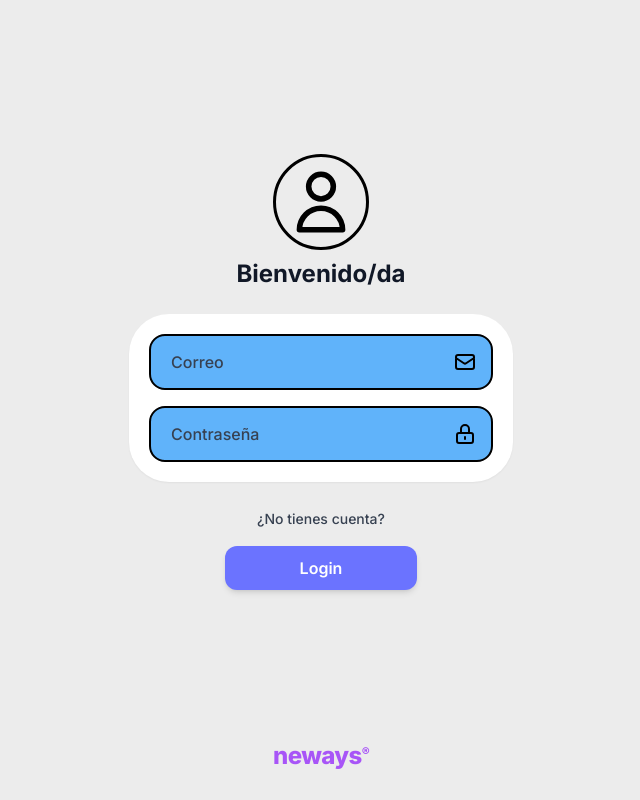
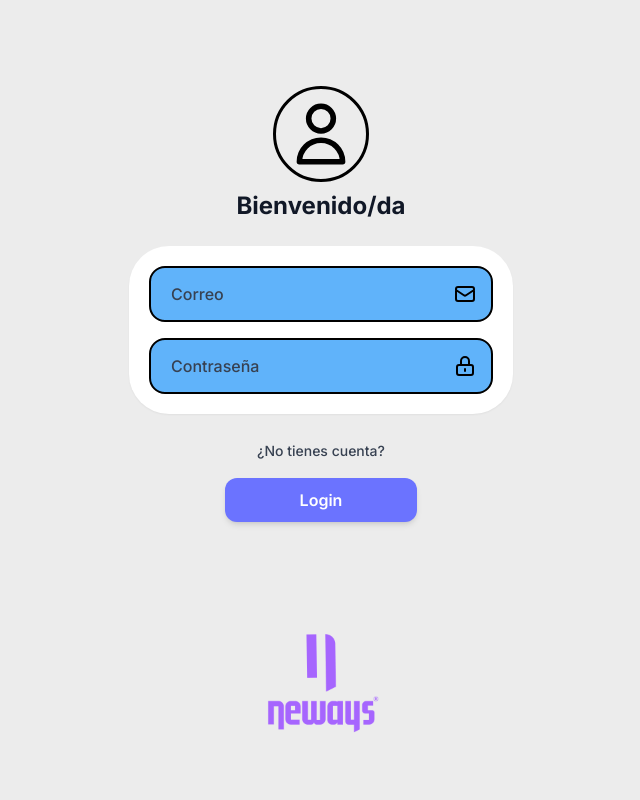
Before and after one commit to vmValeriaMontano/Proyecto_Neways, a React (Vite) app in the folder neways-frontend/: page /login in a window 1280 px wide. Shown: the whole page, without its empty margins (319-959 px from the left). Built offline with nearby package versions, Linux system fonts and the light colour scheme.

Commit message:
mejorar: Login redireccionamiento a Register completo

```diff
--- a/neways-frontend/src/pages/Login.jsx
+++ b/neways-frontend/src/pages/Login.jsx
@@ -1,16 +1,14 @@
-import React, { useState } from 'react';
-import axios from 'axios';
+import React, { useState } from "react";
+import axios from "axios";
+import { Link } from "react-router-dom"; // Importamos Link para la navegación real de rutas
 
 const Login = ({ onLoginSuccess }) => {
-  const [isRegistering, setIsRegistering] = useState(false);
-
   const [formData, setFormData] = useState({
-    full_name: '',
-    email: '',
-    password: '',
+    email: "",
+    password: "",
   });
 
-  const [error, setError] = useState('');
+  const [error, setError] = useState("");
 
   const handleChange = (e) => {
     setFormData({ ...formData, [e.target.name]: e.target.value });
@@ -18,36 +16,32 @@ const Login = ({ onLoginSuccess }) => {
 
   const handleSubmit = async (e) => {
     e.preventDefault();
-    setError('');
+    setError("");
 
-    const endpoint = isRegistering
-      ? 'http://localhost:5000/api/auth/register'
-      : 'http://localhost:5000/api/auth/login';
+    const endpoint = "http://localhost:5000/api/auth/login";
 
     try {
       const response = await axios.post(endpoint, formData);
 
       if (response.data.token) {
-        localStorage.setItem('token', response.data.token);
-        localStorage.setItem('user', JSON.stringify(response.data.user || {}));
+        localStorage.setItem("token", response.data.token);
+        localStorage.setItem("user", JSON.stringify(response.data.user || {}));
 
         // Ejecuta la redirección instantánea configurada en App.jsx
         if (onLoginSuccess) onLoginSuccess();
-      } else if (isRegistering) {
-        alert('Usuario registrado exitosamente. Ahora puedes iniciar sesión.');
-        setIsRegistering(false);
       }
     } catch (err) {
-      setError(err.response?.data?.message || 'Ocurrió un error. Verifica tus credenciales.');
+      setError(
+        err.response?.data?.message ||
+          "Ocurrió un error. Verifica tus credenciales.",
+      );
     }
   };
 
   return (
     <div className="min-h-screen flex flex-col items-center justify-between bg-[#ececec] py-8 px-4 font-sans text-gray-800">
-
       {/* Contenedor principal centrado */}
       <div className="w-full max-w-sm flex flex-col items-center my-auto space-y-6">
-
         {/* Ícono de usuario e ícono del perfil */}
         <div className="flex flex-col items-center space-y-2">
           <div className="w-24 h-24 rounded-full border-[3px] border-black flex items-center justify-center p-2">
@@ -58,40 +52,24 @@ const Login = ({ onLoginSuccess }) => {
               viewBox="0 0 24 24"
               strokeWidth="1.8"
             >
-              <path strokeLinecap="round" strokeLinejoin="round" d="M16 7a4 4 0 11-8 0 4 4 0 018 0zM12 14a7 7 0 00-7 7h14a7 7 0 00-7-7z" />
+              <path
+                strokeLinecap="round"
+                strokeLinejoin="round"
+                d="M16 7a4 4 0 11-8 0 4 4 0 018 0zM12 14a7 7 0 00-7 7h14a7 7 0 00-7-7z"
+              />
             </svg>
           </div>
           <h2 className="text-2xl font-bold text-gray-900">
-            {isRegistering ? 'Crear Cuenta' : 'Bienvenido/da'}
+            Bienvenido/da
           </h2>
         </div>
 
         {/* Tarjeta blanca con bordes redondeados que envuelve los inputs */}
         <form onSubmit={handleSubmit} className="w-full space-y-4">
           <div className="bg-white p-5 rounded-[2.5rem] shadow-sm space-y-4">
-
             {error && (
               <div className="bg-red-100 border border-red-400 text-red-700 text-xs p-2.5 rounded-2xl text-center">
                 {error}
-              </div>
-            )}
-
-            {isRegistering && (
-              <div className="relative flex items-center">
-                <input
-                  name="full_name"
-                  type="text"
-                  required
-                  value={formData.full_name}
-                  onChange={handleChange}
-                  placeholder="Nombre Completo"
-                  className="w-full py-3.5 pl-5 pr-12 bg-[#60b3fa] text-gray-900 placeholder-gray-700 rounded-2xl border-2 border-black font-medium focus:outline-none"
-                />
-                <div className="absolute right-4 pointer-events-none text-black">
-                  <svg className="w-6 h-6" fill="none" stroke="currentColor" viewBox="0 0 24 24" strokeWidth="2">
-                    <path strokeLinecap="round" strokeLinejoin="round" d="M16 7a4 4 0 11-8 0 4 4 0 018 0zM12 14a7 7 0 00-7 7h14a7 7 0 00-7-7z" />
-                  </svg>
-                </div>
               </div>
             )}
 
@@ -107,8 +85,18 @@ const Login = ({ onLoginSuccess }) => {
                 className="w-full py-3.5 pl-5 pr-12 bg-[#60b3fa] text-gray-900 placeholder-gray-700 rounded-2xl border-2 border-black font-medium focus:outline-none"
               />
               <div className="absolute right-4 pointer-events-none text-black">
-                <svg className="w-6 h-6" fill="none" stroke="currentColor" viewBox="0 0 24 24" strokeWidth="2">
-                  <path strokeLinecap="round" strokeLinejoin="round" d="M3 8l7.89 5.26a2 2 0 002.22 0L21 8M5 19h14a2 2 0 002-2V7a2 2 0 00-2-2H5a2 2 0 00-2 2v10a2 2 0 002 2z" />
+                <svg
+                  className="w-6 h-6"
+                  fill="none"
+                  stroke="currentColor"
+                  viewBox="0 0 24 24"
+                  strokeWidth="2"
+                >
+                  <path
+                    strokeLinecap="round"
+                    strokeLinejoin="round"
+                    d="M3 8l7.89 5.26a2 2 0 002.22 0L21 8M5 19h14a2 2 0 002-2V7a2 2 0 00-2-2H5a2 2 0 00-2 2v10a2 2 0 002 2z"
+                  />
                 </svg>
               </div>
             </div>
@@ -125,31 +113,40 @@ const Login = ({ onLoginSuccess }) => {
                 className="w-full py-3.5 pl-5 pr-12 bg-[#60b3fa] text-gray-900 placeholder-gray-700 rounded-2xl border-2 border-black font-medium focus:outline-none"
               />
               <div className="absolute right-4 pointer-events-none text-black">
-                <svg className="w-6 h-6" fill="none" stroke="currentColor" viewBox="0 0 24 24" strokeWidth="2">
-                  <path strokeLinecap="round" strokeLinejoin="round" d="M12 15v2m-6 4h12a2 2 0 002-2v-6a2 2 0 00-2-2H6a2 2 0 00-2 2v6a2 2 0 002 2zm10-10V7a4 4 0 00-8 0v4h8z" />
+                <svg
+                  className="w-6 h-6"
+                  fill="none"
+                  stroke="currentColor"
+                  viewBox="0 0 24 24"
+                  strokeWidth="2"
+                >
+                  <path
+                    strokeLinecap="round"
+                    strokeLinejoin="round"
+                    d="M12 15v2m-6 4h12a2 2 0 002-2v-6a2 2 0 00-2-2H6a2 2 0 00-2 2v6a2 2 0 002 2zm10-10V7a4 4 0 00-8 0v4h8z"
+                  />
                 </svg>
               </div>
             </div>
           </div>
 
-          {/* Texto alternar modo registro/login */}
+          {/* Enlace directo a tu componente Register.jsx cambiando la URL real */}
           <div className="text-center pt-2">
-            <button
-              type="button"
-              onClick={() => setIsRegistering(!isRegistering)}
-              className="text-sm text-gray-700 hover:text-black font-medium transition-colors"
+            <Link
+              to="/register"
+              className="text-sm text-gray-700 hover:text-black font-medium transition-colors hover:underline"
             >
-              {isRegistering ? '¿Ya tienes cuenta?' : '¿No tienes cuenta?'}
-            </button>
+              ¿No tienes cuenta?
+            </Link>
           </div>
 
-          {/* Botón Principal (Login / Registrarse) */}
+          {/* Botón Principal (Login) */}
           <div className="flex justify-center">
             <button
               type="submit"
               className="w-48 py-2.5 bg-[#6b73ff] hover:bg-[#5860f0] text-white font-semibold rounded-xl shadow-md transition duration-200"
             >
-              {isRegistering ? 'Registrarse' : 'Login'}
+              Login
             </button>
           </div>
         </form>
@@ -157,11 +154,8 @@ const Login = ({ onLoginSuccess }) => {
 
       {/* Logo de Neways en el pie de página */}
       <div className="mt-8 flex flex-col items-center">
-        <span className="text-purple-500 font-extrabold text-2xl tracking-tight leading-none">
-          neways<span className="text-xs align-top">®</span>
-        </span>
+        <img src="/logo-morado-completo.png" alt="Neways Logo" className="h-40" />
       </div>
-
     </div>
   );
 };
--- a/neways-frontend/src/pages/Register.jsx
+++ b/neways-frontend/src/pages/Register.jsx
@@ -182,15 +182,7 @@ export default function Register() {
 
       {/* LOGO INFERIOR */}
       <div className="mb-2">
-        <img
-          src="/isotipo-blanco.png"
-          alt="Neways Logo"
-          className="h-10 object-contain mx-auto"
-          onError={(e) => { e.target.style.display = 'none'; }}
-        />
-        <span className="font-extrabold text-2xl text-[#A076FF] tracking-tight block text-center">
-          neways
-        </span>
+        <img src="/logo-morado-completo.png" alt="Neways Logo" className="h-40" />
       </div>
 
     </div>
--- a/neways-frontend/src/pages/admin/AdminDashboard.jsx
+++ b/neways-frontend/src/pages/admin/AdminDashboard.jsx
@@ -58,6 +58,14 @@ export default function AdminDashboard() {
     } finally {
       setLoading(false);
     }
+  };
+
+  // --- MÉTODOS DE SESIÓN ---
+  const handleLogout = async () => {
+    if (logout) {
+      await logout();
+    }
+    window.location.href = '/login';
   };
 
   // --- MÉTODOS DE PRODUCTOS ---
@@ -186,7 +194,7 @@ export default function AdminDashboard() {
             <p className="text-sm font-semibold truncate">{user?.full_name}</p>
           </div>
           <button
-            onClick={logout}
+            onClick={handleLogout}
             className="w-full flex items-center gap-2 px-4 py-2 text-sm font-medium text-red-400 hover:bg-red-500/10 rounded-lg transition"
           >
             <LogOut size={16} /> Cerrar Sesión
@@ -369,7 +377,7 @@ export default function AdminDashboard() {
               </div>
             )}
 
-            {/* TAB USUARIOS (SECCIÓN AGREGADA) */}
+            {/* TAB USUARIOS */}
             {activeTab === 'users' && (
               <div>
                 <h2 className="text-2xl font-bold text-neways-dark mb-1">Usuarios Registrados</h2>
```
